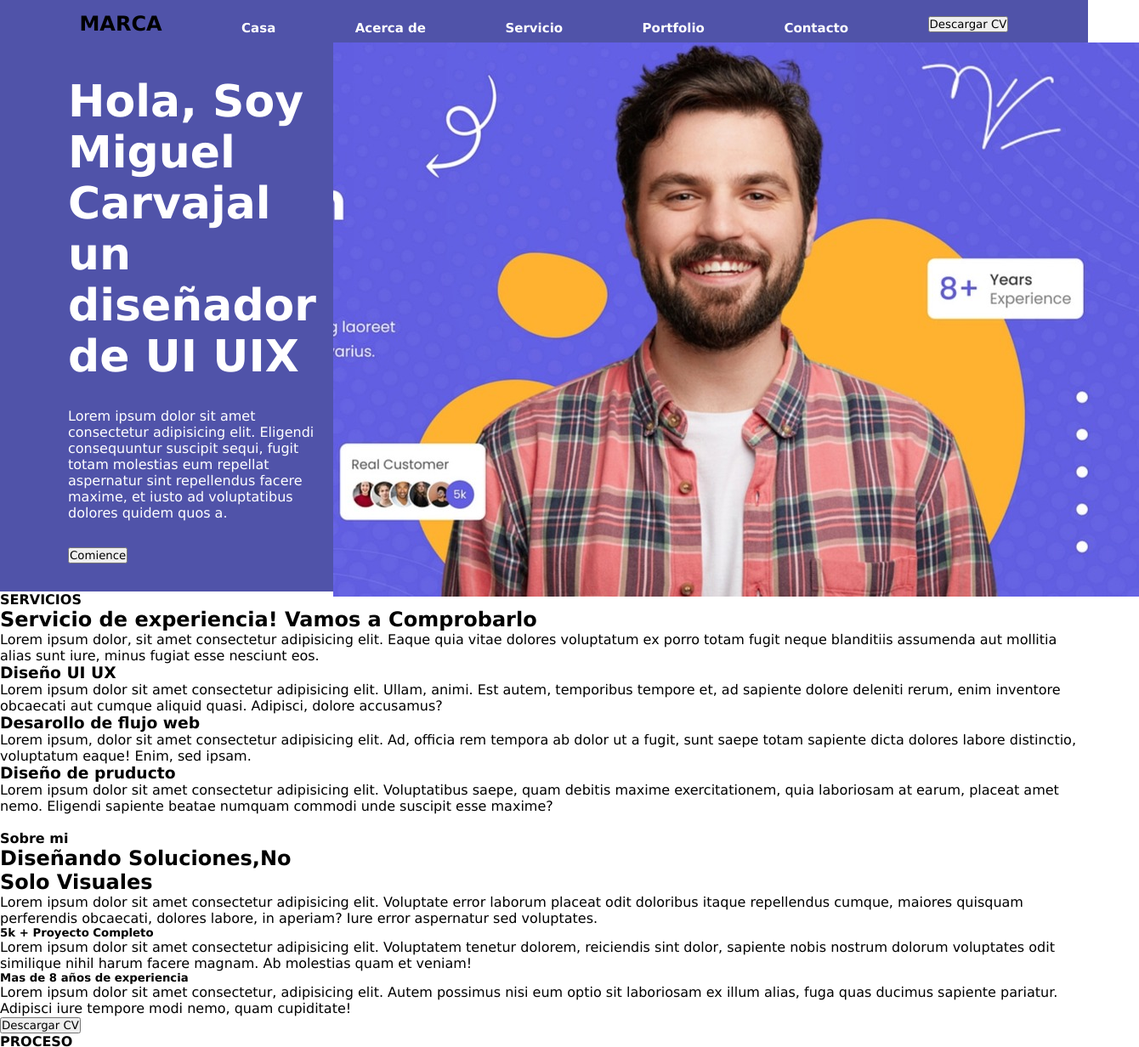
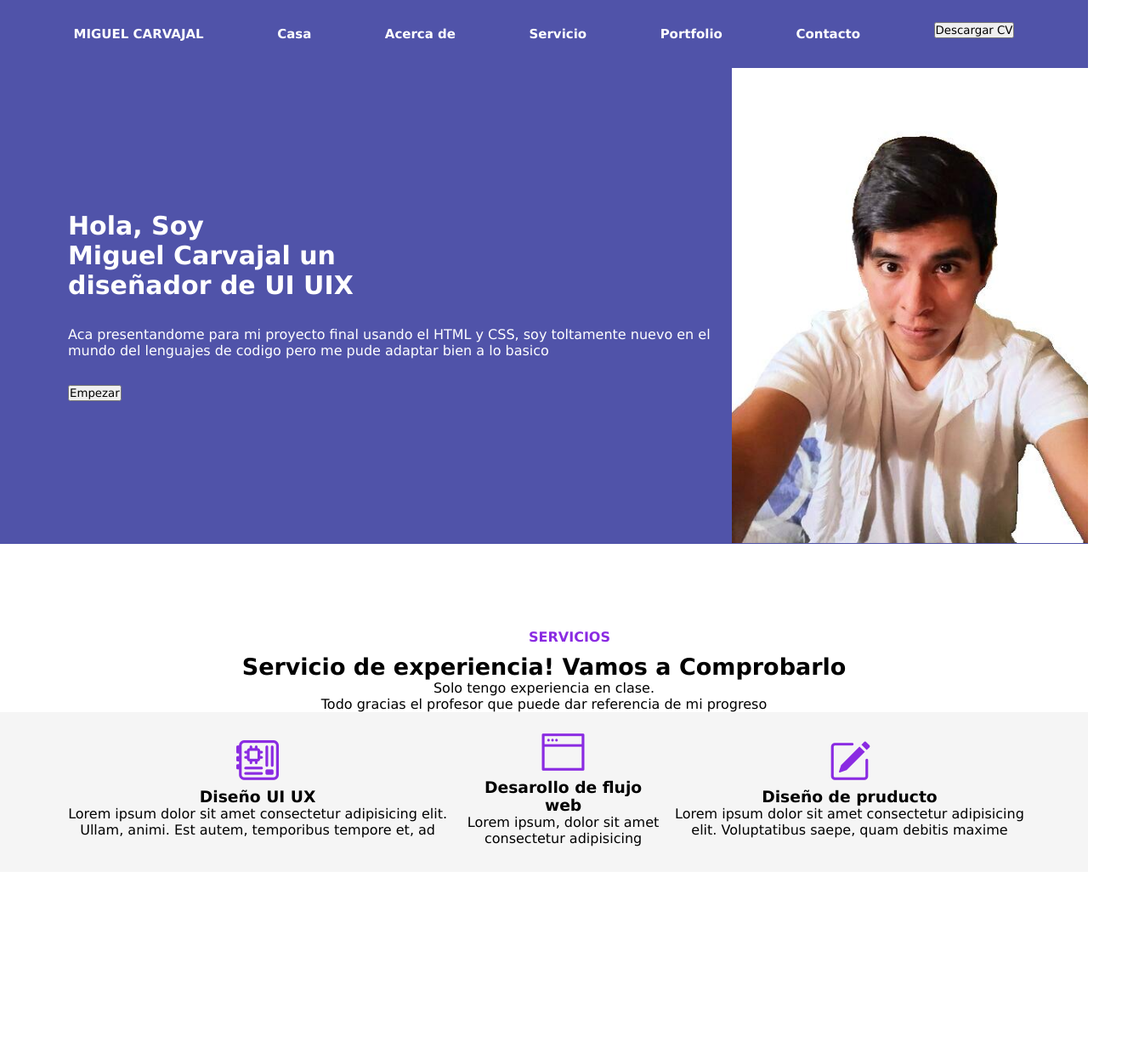
Before and after one commit to MiguelCarvajalz/Miproyectofinal, a plain HTML site: page index.html in a window 1280 px wide. Shown: the top 1232 px of the page at 85% size, 1340 px wide, since content can reach past the window. Drawn offline with nearby package versions, Linux system fonts and the light colour scheme.

Commit message:
iteentando darle relleno a la section

```diff
--- a/css/style.css
+++ b/css/style.css
@@ -7,13 +7,19 @@
 /*este este el css del menu*/
 
 .menu{
-    height: 7vh;
+    height: 10vh;
     display: flex;
     justify-content: space-evenly;
     align-items: center;
     font-weight: 700;
     background-color: rgb(80, 83, 169);
+    padding: 0 0 10px 0;
 
+}
+.menu h2{
+    color: white;
+    font-size: 15px;
+    padding: 10px 0 0 0;
 }
 
 a{
@@ -31,16 +37,24 @@ a:hover{
 }
 .hero{
     background-color: rgb(80, 83, 169);
-    height: 80vh;
+    height: 70vh;
     display: flex;
     justify-content: space-evenly;
     align-items: center;
 }
+.hero img{
+    padding: 0px 0px 1px 0px;
+    width: 50%;
+    height: 70vh;
+    margin-right: 0%;
+
+}
+
 
 .soyyo h1{
     text-align: left;
     padding: 30px 20px 30px 80px;
-    font-size: 52px;
+    font-size: 30px;
     color: white;
 }
 
@@ -56,3 +70,62 @@ a:hover{
     padding: 1px 20px 30px 80px;
 
 }
+.segunda{
+    height: 80vh;
+    background-color: white;
+
+}
+
+.contenedortres{
+    display: flex;
+    justify-content: center;
+    padding: 20px 60px 30px 60px;
+    background: whitesmoke;
+    margin-bottom: 20px;
+    align-items: center;
+    text-align: center;
+
+
+
+}
+.contenedortres i{
+    font-size: 50px;
+    color: blueviolet;
+}
+
+.servicio{
+    text-align: center;
+}
+
+.servicio h4{
+
+    padding: 100px 20px 10px 80px;
+    color: blueviolet;
+}
+
+.servicio h2{
+    padding: 0px 0 0px 0;
+    font-size: 27px;
+}
+
+.diseñou{
+
+
+
+
+
+}
+.flujoweb{
+
+
+
+
+
+
+}
+.pruductodiseño{
+
+
+
+
+}
--- a/index.html
+++ b/index.html
@@ -5,13 +5,14 @@
     <meta name="viewport" content="width=device-width, initial-scale=1.0">
     <title>Mi proyecto</title>
    <link rel="stylesheet" href="css/style.css">
+   <link rel="stylesheet" href="https://cdn.jsdelivr.net/npm/bootstrap-icons@1.11.3/font/bootstrap-icons.min.css">
 </head>
 <body>
     <header>
 
         <nav class="menu">
 
-            <h1>MARCA</h1>
+            <h2>MIGUEL CARVAJAL</h2>
                 <a href="">Casa</a>
                 <a href="">Acerca de</a>
                 <a href="">Servicio</a>
@@ -26,30 +27,51 @@
         <section class="hero">
             <div class="soyyo">
                 <h1>Hola, Soy <br> Miguel Carvajal un <br> diseñador de UI UIX</h1>
-                <p>Lorem ipsum dolor sit amet consectetur adipisicing elit. Eligendi consequuntur suscipit sequi, fugit totam molestias eum repellat aspernatur sint repellendus facere maxime, et iusto ad voluptatibus dolores quidem quos a.</p>
+                <p>Aca presentandome para mi proyecto final usando el HTML y CSS, soy toltamente nuevo en el mundo del lenguajes de codigo pero me pude adaptar bien a lo basico </p>
                 <div class="bcomience">
-                    <button>Comience</button>
+                    <button>Empezar</button>
 
 
                 </div>
 
 
             </div>
-            <img src="img/imagen de chabon.JPG" alt="aqui va una imagen de un chabon">
+            <img src="img/miguelcv.JPG" alt="aqui va una imagen de un chabon">
 
 
 
         </section>
         <section class="segunda">
-            <h4>SERVICIOS</h4>
-            <h2>Servicio de experiencia! Vamos a Comprobarlo</h2>
-            <p>Lorem ipsum dolor, sit amet consectetur adipisicing elit. Eaque quia vitae dolores voluptatum ex porro totam fugit neque blanditiis assumenda aut mollitia alias sunt iure, minus fugiat esse nesciunt eos.</p>
-            <h3>Diseño UI UX</h3>
-            <p>Lorem ipsum dolor sit amet consectetur adipisicing elit. Ullam, animi. Est autem, temporibus tempore et, ad sapiente dolore deleniti rerum, enim inventore obcaecati aut cumque aliquid quasi. Adipisci, dolore accusamus?</p>
-            <h3>Desarollo de flujo web</h3>
-            <p>Lorem ipsum, dolor sit amet consectetur adipisicing elit. Ad, officia rem tempora ab dolor ut a fugit, sunt saepe totam sapiente dicta dolores labore distinctio, voluptatum eaque! Enim, sed ipsam.</p>
-            <h3>Diseño de pruducto</h3>
-            <p>Lorem ipsum dolor sit amet consectetur adipisicing elit. Voluptatibus saepe, quam debitis maxime exercitationem, quia laboriosam at earum, placeat amet nemo. Eligendi sapiente beatae numquam commodi unde suscipit esse maxime?</p>
+            <div class="servicio">
+                <h4>SERVICIOS</h4>
+                <h2>Servicio de experiencia! Vamos a Comprobarlo</h2>
+                <p>Solo tengo experiencia en clase. <br>Todo gracias el profesor que puede dar referencia de mi progreso</p>
+
+
+            </div>
+            <div class="contenedortres">
+                <div class="diseñou">
+                    <i class="bi bi-motherboard"></i>
+                    <h3>Diseño UI UX</h3>
+                    <p>Lorem ipsum dolor sit amet consectetur adipisicing elit. Ullam, animi. Est autem, temporibus tempore et, ad </p>
+                </div>
+                <div class="flujoweb">
+                    <i class="bi bi-window-fullscreen"></i>
+                    <h3>Desarollo de flujo web</h3>
+                    <p>Lorem ipsum, dolor sit amet consectetur adipisicing </p>
+                </div>
+                <div class="pruductodiseño">
+                    <i class="bi bi-pencil-square"></i>
+                    <h3>Diseño de pruducto</h3>
+                    <p>Lorem ipsum dolor sit amet consectetur adipisicing elit. Voluptatibus saepe, quam debitis maxime</p>
+                </div>
+
+
+            </div>
+
+
+
+
 
 
         </section>
```
Also changed, not shown: img/miguelcv.JPG (added).
